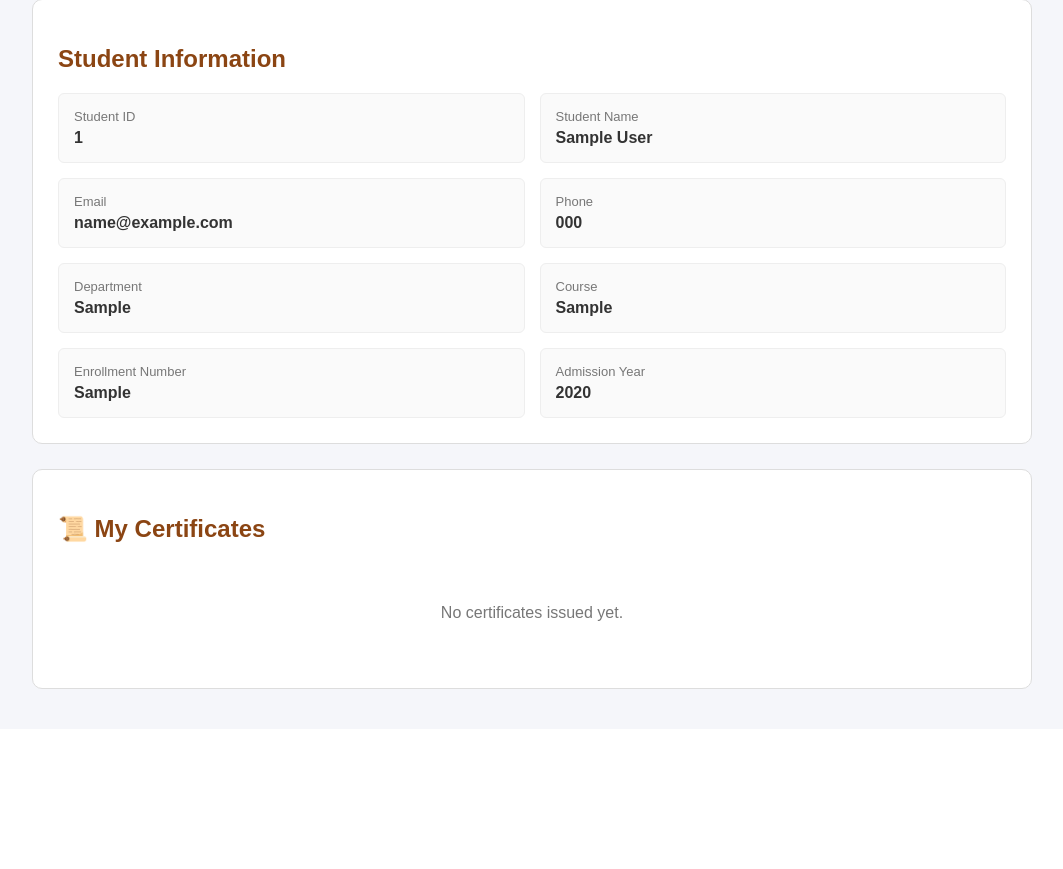
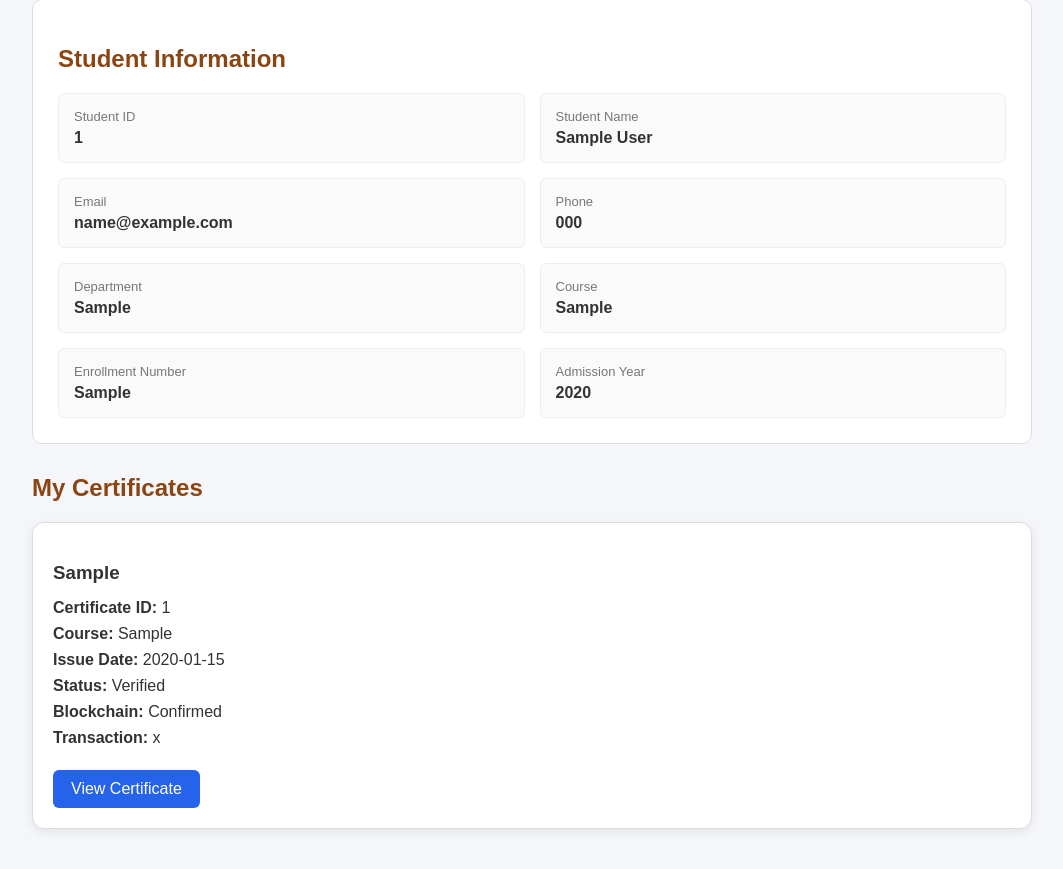
Before and after one commit to jadassistant1246/Blockchain-certificate-verification, a Flask app: page /student/dashboard in a window 1280 px wide. Shown: the part 300-1169 px from the top of the page, without its empty margins (108-1171 px from the left). Before the commit the page ends 989 px from the top, so only its background shows below. Run offline with Flask 3, Linux system fonts and the light colour scheme; the visitor is signed in with stand-in values (Sample User, id 1); tables that the repository leaves empty hold one stand-in row (values such as "Sample post").

Commit message:
New Features adding

```diff
--- a/app.py
+++ b/app.py
@@ -1,5 +1,7 @@
 from flask import Flask, render_template, request, redirect, url_for, session, flash
 from blockchain import Blockchain
+from web3 import Web3
+import json
 
 from datetime import datetime
 import hashlib
@@ -14,6 +16,25 @@ from functools import wraps
 from werkzeug.security import generate_password_hash, check_password_hash
 
 
+from web3 import Web3
+import json
+
+GANACHE_URL = "http://127.0.0.1:7545"
+
+web3 = Web3(
+    Web3.HTTPProvider(GANACHE_URL)
+)
+
+print("Blockchain connected:", web3.is_connected())
+
+with open("blockchain/contract_abi.json", "r") as file:
+    CONTRACT_ABI = json.load(file)
+
+CONTRACT_ADDRESS = "0xd8b934580fcE35a11B58C6D73aDeE468a2833fa8"
+contract = web3.eth.contract(
+    address=CONTRACT_ADDRESS,
+    abi=CONTRACT_ABI
+)
 # =====================================================
 # FLASK APPLICATION
 # =====================================================
@@ -58,7 +79,79 @@ def get_db_connection():
 
         return None
 
-
+@app.route('/test-blockchain')
+def test_blockchain():
+
+    try:
+
+        # Ganache account
+        blockchain_account = web3.eth.accounts[0]
+
+        # Dummy certificate information
+        certificate_id = "TEST001"
+        certificate_hash = "abc123dummyhash456"
+
+        # Send certificate hash to blockchain
+        transaction = contract.functions.issueCertificate(
+            certificate_id,
+            certificate_hash
+        ).transact({
+            "from": blockchain_account
+        })
+
+        # Wait for transaction confirmation
+        receipt = web3.eth.wait_for_transaction_receipt(
+            transaction
+        )
+
+        return f"""
+        <h2>Blockchain Test Successful</h2>
+
+        <p><b>Certificate ID:</b> {certificate_id}</p>
+
+        <p><b>Certificate Hash:</b> {certificate_hash}</p>
+
+        <p><b>Transaction Hash:</b> {receipt.transactionHash.hex()}</p>
+
+        <p><b>Block Number:</b> {receipt.blockNumber}</p>
+        """
+
+    except Exception as e:
+
+        return f"""
+        <h2>Blockchain Test Failed</h2>
+
+        <p>{str(e)}</p>
+        """
+
+@app.route('/test-blockchain-verify')
+def test_blockchain_verify():
+
+    try:
+
+        certificate_id = "TEST001"
+
+        certificate_hash, exists = contract.functions.verifyCertificate(
+            certificate_id
+        ).call()
+
+        return f"""
+        <h2>Blockchain Verification Test</h2>
+
+        <p><b>Certificate ID:</b> {certificate_id}</p>
+
+        <p><b>Hash from Blockchain:</b> {certificate_hash}</p>
+
+        <p><b>Certificate Exists:</b> {exists}</p>
+        """
+
+    except Exception as e:
+
+        return f"""
+        <h2>Blockchain Verification Failed</h2>
+
+        <p>{str(e)}</p>
+        """
 # =====================================================
 # ADMIN LOGIN REQUIRED
 # =====================================================
@@ -260,42 +353,151 @@ def student_dashboard():
     connection = get_db_connection()
     cursor = connection.cursor(dictionary=True)
 
-    cursor.execute(
-        """
-        SELECT
-            student_id,
-            student_name,
-            email,
-            phone,
-            department,
-            course,
-            enrollment_no,
-            admission_year,
-            status
-        FROM students
-        WHERE student_id = %s
-        """,
-        (session["student_id"],)
-    )
-
-    student = cursor.fetchone()
-
-    cursor.close()
-    connection.close()
+    try:
+
+        # Get logged-in student
+        cursor.execute("""
+            SELECT
+                student_id,
+                student_name,
+                email,
+                phone,
+                department,
+                course,
+                enrollment_no,
+                admission_year,
+                status
+            FROM students
+            WHERE student_id = %s
+        """, (session["student_id"],))
+
+        student = cursor.fetchone()
+
+        # Get certificates of logged-in student
+        cursor.execute("""
+            SELECT
+                certificate_id,
+                student_id,
+                certificate_type,
+                course,
+                issue_date,
+                certificate_hash,
+                pdf_path,
+                status,
+                blockchain_status,
+                transaction_hash
+            FROM certificates
+            WHERE student_id = %s
+            ORDER BY issue_date DESC
+        """, (session["student_id"],))
+
+        certificates = cursor.fetchall()
+
+    finally:
+        cursor.close()
+        connection.close()
 
     if not student:
         session.clear()
         flash("Student account not found.", "danger")
         return redirect(url_for("student_login"))
 
-    # Temporary empty list until certificate table is connected
-    certificates = []
-
     return render_template(
-    "student/dashboard.html",
-    student=student,
-    certificates=certificates
-    )
+        "student/dashboard.html",
+        student=student,
+        certificates=certificates
+    )
+
+@app.route('/student/certificate/<int:certificate_id>')
+def student_certificate(certificate_id):
+
+    # Check student login
+    if "student_id" not in session:
+        flash("Please login first.", "danger")
+        return redirect(url_for("student_login"))
+
+    connection = get_db_connection()
+
+    if connection is None:
+        flash("Database connection failed.", "danger")
+        return redirect(url_for("student_dashboard"))
+
+    cursor = connection.cursor(dictionary=True)
+
+    try:
+
+        # Get ONLY the selected certificate
+        # belonging to the logged-in student
+        cursor.execute("""
+            SELECT
+                c.certificate_id,
+                c.student_id,
+                c.certificate_type,
+                c.course,
+                c.issue_date,
+                c.certificate_hash,
+                c.pdf_path,
+                c.status,
+                c.blockchain_status,
+                c.transaction_hash,
+
+                s.student_name,
+                s.email,
+                s.department,
+                s.enrollment_no
+
+            FROM certificates c
+
+            INNER JOIN students s
+                ON c.student_id = s.student_id
+
+            WHERE c.certificate_id = %s
+            AND c.student_id = %s
+
+        """, (
+            certificate_id,
+            session["student_id"]
+        ))
+
+        certificate = cursor.fetchone()
+
+    except Error as e:
+
+        print("Student certificate error:", e)
+
+        flash(
+            "Error loading certificate.",
+            "danger"
+        )
+
+        return redirect(
+            url_for("student_dashboard")
+        )
+
+    finally:
+
+        cursor.close()
+        connection.close()
+
+    # Certificate doesn't exist
+    # or doesn't belong to this student
+    if certificate is None:
+
+        flash(
+            "Certificate not found.",
+            "danger"
+        )
+
+        return redirect(
+            url_for("student_dashboard")
+        )
+
+    # Send ONE certificate to HTML
+    return render_template(
+        "student/certificate.html",
+        certificate=certificate
+    )
+
 
 # =====================================================
 # ADMIN LOGIN
@@ -1187,7 +1389,6 @@ def admin_certificates():
 # =====================================================
 # ISSUE CERTIFICATE
 # =====================================================
-
 @app.route("/admin/issue-certificate", methods=["GET", "POST"])
 def issue_certificate():
 
@@ -1199,131 +1400,242 @@ def issue_certificate():
     if request.method == "POST":
 
         # Get form data
-        student_name = request.form.get("student_name")
         student_id = request.form.get("student_id")
-        email = request.form.get("email")
         certificate_type = request.form.get("certificate_type")
         course = request.form.get("course")
-        department = request.form.get("department")
-        institution = request.form.get("institution")
         issue_date = request.form.get("issue_date")
-        grade = request.form.get("grade")
-        description = request.form.get("description")
 
         # Basic validation
-        if not student_name or not student_id or not email:
-            flash("Please fill all required student details.", "danger")
+        if not student_id:
+            flash("Please select a student.", "danger")
             return redirect(url_for("issue_certificate"))
 
         if not certificate_type:
             flash("Please select a certificate type.", "danger")
             return redirect(url_for("issue_certificate"))
 
-        # Generate unique certificate ID
-        certificate_id = "CERT-" + datetime.now().strftime("%Y%m%d") + "-" + uuid.uuid4().hex[:6].upper()
-
-        # Create certificate data
-        certificate_data = (
-            student_name +
-            student_id +
-            email +
-            certificate_type +
-            course +
-            department +
-            institution +
-            issue_date +
-            grade +
-            description
-        )
-
-        # Generate SHA-256 hash
-        certificate_hash = hashlib.sha256(
-            certificate_data.encode()
-        ).hexdigest()
+        if not course:
+            flash("Please enter the course.", "danger")
+            return redirect(url_for("issue_certificate"))
+
+        if not issue_date:
+            flash("Please select the issue date.", "danger")
+            return redirect(url_for("issue_certificate"))
+
+        connection = None
+        cursor = None
 
         try:
-            cursor = mysql.connection.cursor()
+
+            # Connect to MySQL
+            connection = get_db_connection()
+            cursor = connection.cursor(dictionary=True)
+
+            # -----------------------------------------
+            # Get selected student
+            # -----------------------------------------
+
+            cursor.execute("""
+                SELECT
+                    student_id,
+                    student_name,
+                    email,
+                    course
+                FROM students
+                WHERE student_id = %s
+            """, (student_id,))
+
+            student = cursor.fetchone()
+
+            if not student:
+                flash("Selected student does not exist.", "danger")
+                return redirect(url_for("issue_certificate"))
+
+            # -----------------------------------------
+            # Generate certificate ID
+            # -----------------------------------------
+
+            certificate_id = (
+                "CERT-" +
+                datetime.now().strftime("%Y%m%d") +
+                "-" +
+                uuid.uuid4().hex[:6].upper()
+            )
+
+            # -----------------------------------------
+            # Create certificate data
+            # -----------------------------------------
+
+            certificate_data = (
+                f"{certificate_id}|"
+                f"{student['student_id']}|"
+                f"{certificate_type}|"
+                f"{course}|"
+                f"{issue_date}"
+            )
+
+            # -----------------------------------------
+            # Generate SHA-256 hash
+            # -----------------------------------------
+
+            certificate_hash = hashlib.sha256(
+                certificate_data.encode("utf-8")
+            ).hexdigest()
+
+            # -----------------------------------------
+            # Insert certificate into database
+            # -----------------------------------------
 
             query = """
                 INSERT INTO certificates
                 (
-                    certificate_id,
-                    student_name,
                     student_id,
-                    email,
                     certificate_type,
                     course,
-                    department,
-                    institution,
                     issue_date,
-                    grade,
-                    description,
                     certificate_hash,
-                    status
+                    status,
+                    blockchain_status
                 )
-                VALUES (%s, %s, %s, %s, %s, %s, %s, %s, %s, %s, %s, %s, %s)
+                VALUES
+                (
+                    %s,
+                    %s,
+                    %s,
+                    %s,
+                    %s,
+                    %s,
+                    %s
+                )
             """
 
             values = (
-                certificate_id,
-                student_name,
-                student_id,
-                email,
+                student["student_id"],
                 certificate_type,
                 course,
-                department,
-                institution,
                 issue_date,
-                grade,
-                description,
                 certificate_hash,
-                "Issued"
+                "Verified",
+                "Pending"
             )
 
             cursor.execute(query, values)
-            mysql.connection.commit()
-            cursor.close()
+
+            # -----------------------------------------
+            # Get generated database ID
+            # -----------------------------------------
+
+            database_certificate_id = cursor.lastrowid
+
+            # -----------------------------------------
+            # Save changes
+            # -----------------------------------------
+
+            connection.commit()
+
+            print("----------------------------------------")
+            print("CERTIFICATE ISSUED SUCCESSFULLY")
+            print("Database ID:", database_certificate_id)
+            print("Student ID:", student["student_id"])
+            print("Student Name:", student["student_name"])
+            print("Certificate Type:", certificate_type)
+            print("Certificate Hash:", certificate_hash)
+            print("----------------------------------------")
 
             flash(
-                f"Certificate issued successfully! Certificate ID: {certificate_id}",
+                f"Certificate issued successfully to {student['student_name']}!",
                 "success"
             )
 
             return redirect(
                 url_for(
                     "certificate_success",
-                    certificate_id=certificate_id
+                    certificate_id=database_certificate_id
                 )
             )
 
         except Exception as e:
-            mysql.connection.rollback()
-            flash(f"Error issuing certificate: {str(e)}", "danger")
+
+            if connection:
+                connection.rollback()
+
+            print("ERROR ISSUING CERTIFICATE:", str(e))
+
+            flash(
+                f"Error issuing certificate: {str(e)}",
+                "danger"
+            )
+
+            return redirect(url_for("issue_certificate"))
+
+        finally:
+
+            if cursor:
+                cursor.close()
 
     return render_template("admin/issue_certificate.html")
 
 
-@app.route("/admin/certificate-success/<certificate_id>")
+@app.route("/admin/certificate-success/<int:certificate_id>")
 def certificate_success(certificate_id):
 
     if "admin_id" not in session:
+        flash("Please login as admin first.", "warning")
         return redirect(url_for("admin_login"))
 
-    cursor = mysql.connection.cursor(dictionary=True)
-
-    cursor.execute(
-        "SELECT * FROM certificates WHERE certificate_id = %s",
-        (certificate_id,)
-    )
-
-    certificate = cursor.fetchone()
-    cursor.close()
-
-    return render_template(
-        "admin/certificate_success.html",
-        certificate=certificate
-    )
-
+    connection = None
+    cursor = None
+
+    try:
+
+        connection = get_db_connection()
+        cursor = connection.cursor(dictionary=True)
+
+        cursor.execute("""
+            SELECT
+                c.certificate_id,
+                c.student_id,
+                c.certificate_type,
+                c.course,
+                c.issue_date,
+                c.certificate_hash,
+                c.status,
+                c.blockchain_status,
+                c.transaction_hash,
+                s.student_name,
+                s.email
+            FROM certificates c
+            INNER JOIN students s
+                ON c.student_id = s.student_id
+            WHERE c.certificate_id = %s
+        """, (certificate_id,))
+
+        certificate = cursor.fetchone()
+
+        if not certificate:
+            flash("Certificate not found.", "danger")
+            return redirect(url_for("admin_certificates"))
+
+        return render_template(
+            "admin/certificate_success.html",
+            certificate=certificate
+        )
+
+    except Exception as e:
+
+        print("CERTIFICATE SUCCESS ERROR:", str(e))
+
+        flash(
+            f"Error loading certificate: {str(e)}",
+            "danger"
+        )
+
+        return redirect(url_for("admin_certificates"))
+
+    finally:
+
+        if cursor:
+            cursor.close()
 
 # =====================================================
 # CERTIFICATE DETAILS
--- a/templates/admin/issue_certificate.html
+++ b/templates/admin/issue_certificate.html
@@ -108,7 +108,7 @@
         }
 
         .issue-btn {
-            background: #4f46e5;
+            background: #e54646;
             color: white;
         }
 
--- a/templates/student/dashboard.html
+++ b/templates/student/dashboard.html
@@ -88,7 +88,42 @@
             padding: 25px;
             color: #777;
         }
+  .certificates-section {
+    margin-top: 30px;
+}
 
+.certificate-card {
+    background: #ffffff;
+    border: 1px solid #ddd;
+    border-radius: 12px;
+    padding: 20px;
+    margin-bottom: 20px;
+    box-shadow: 0 3px 10px rgba(0, 0, 0, 0.08);
+}
+
+.certificate-card h3 {
+    margin-bottom: 15px;
+}
+
+.certificate-card p {
+    margin: 8px 0;
+}
+
+.certificate-card a {
+    display: inline-block;
+    margin-top: 15px;
+    padding: 10px 18px;
+    text-decoration: none;
+    border-radius: 6px;
+    background: #2563eb;
+    color: white;
+}
+
+.no-certificates {
+    padding: 20px;
+    border-radius: 10px;
+    background: #f5f5f5;
+}
         @media (max-width: 650px) {
             .info {
                 grid-template-columns: 1fr;
@@ -197,25 +232,58 @@
         </div>
 
 
-        <!-- Certificates -->
-        <div class="card">
+       <!-- ==========================================
+     MY CERTIFICATES
+========================================== -->
+<div class="certificates-section">
 
-            <h2>📜 My Certificates</h2>
+    <h2>My Certificates</h2>
 
     {% if certificates %}
 
         {% for certificate in certificates %}
 
-                    <div class="info-box">
+            <div class="certificate-card">
 
                 <h3>
-                            {{ certificate.certificate_name }}
+                    {{ certificate.certificate_type }}
                 </h3>
 
                 <p>
-                            Certificate ID:
+                    <strong>Certificate ID:</strong>
                     {{ certificate.certificate_id }}
                 </p>
+
+                <p>
+                    <strong>Course:</strong>
+                    {{ certificate.course }}
+                </p>
+
+                <p>
+                    <strong>Issue Date:</strong>
+                    {{ certificate.issue_date }}
+                </p>
+
+                <p>
+                    <strong>Status:</strong>
+                    {{ certificate.status }}
+                </p>
+
+                <p>
+                    <strong>Blockchain:</strong>
+                    {{ certificate.blockchain_status }}
+                </p>
+
+                {% if certificate.transaction_hash %}
+                    <p>
+                        <strong>Transaction:</strong>
+                        {{ certificate.transaction_hash }}
+                    </p>
+                {% endif %}
+
+                <a href="{{ url_for('student_certificate', certificate_id=certificate.certificate_id) }}">
+                    View Certificate
+                </a>
 
             </div>
 
@@ -223,13 +291,7 @@
 
     {% else %}
 
-                <div class="no-certificates">
-
-                    <p>
-                        No certificates issued yet.
-                    </p>
-
-                </div>
+        <p>No certificates have been issued to you yet.</p>
 
     {% endif %}
 
```
Also changed, not shown: blockchain/contract_abi.json (+63 -0 lines), templates/student/certificate.html (+12 -21 lines), 1 other file. Lines whose indentation alone changed are shown as unchanged.
